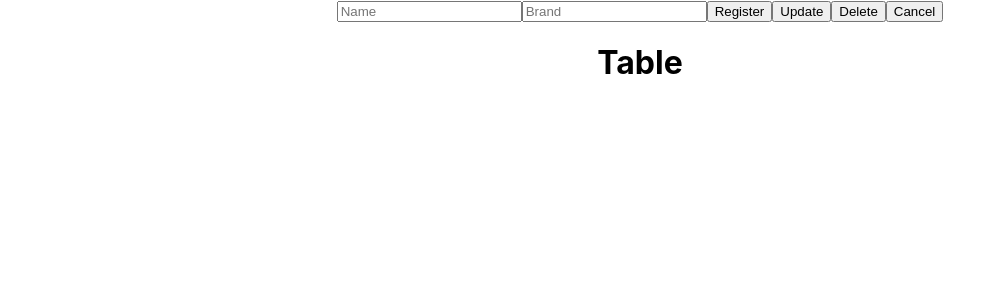
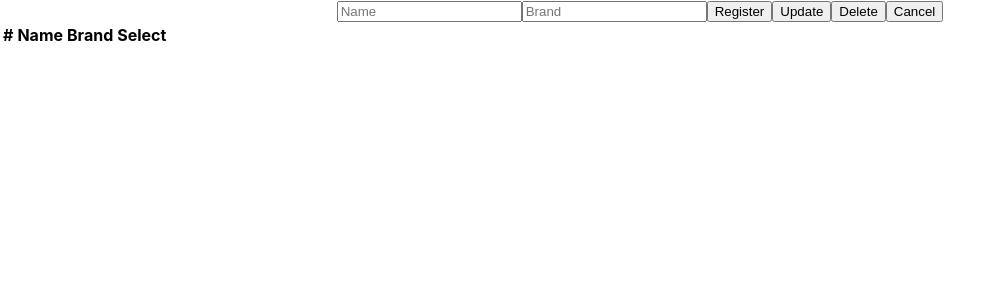
Before and after one commit to souzafcharles/Spring-Boot-React-MySQL, a React (Create React App) app in the folder frontend/: page / in a window 1280 px wide. Shown: the top 300 px of the page, without its empty margins (0-1003 px from the left). Built offline with nearby package versions, Linux system fonts and the light colour scheme.

Commit message:
feat: React form and table structure

```diff
--- a/frontend/src/table.js
+++ b/frontend/src/table.js
@@ -1,5 +1,24 @@
 function Table() {
-  return <h1>Table</h1>;
+  return (
+    <table>
+      <thead>
+        <tr>
+          <th>#</th>
+          <th>Name</th>
+          <th>Brand</th>
+          <th>Select</th>
+        </tr>
+      </thead>
+      <tbody>
+        <tr>
+          <td></td>
+          <td></td>
+          <td></td>
+          <td></td>
+        </tr>
+      </tbody>
+    </table>
+  );
 }
 
 export default Table;
```
Also changed, not shown: 1 other file (tests, documents, lock files or other folders).
